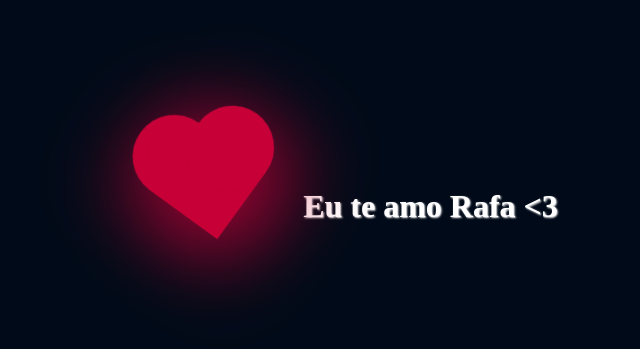
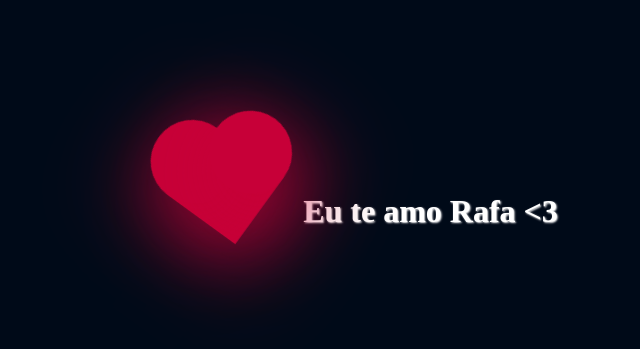
Before and after one commit to RuanPedroCruz/projeto-heart, a plain HTML site: page index.html in a window 1280 px wide. Shown: the part 219-568 px from the top of the page, without its empty margins (267-907 px from the left). Drawn offline with Linux system fonts and the light colour scheme.

Commit message:
att de site

```diff
--- a/style.css
+++ b/style.css
@@ -1,8 +1,8 @@
 
 body{
     margin: 0;
-    padding: 0;
-    min-width: 300px;
+    padding: 5px;
+    min-width: 400px;
     min-height: 100vh;
     display: flex;
     align-items: center;
@@ -58,7 +58,7 @@ body{
 
 .texto{
     color: white;
-    padding: 20px;
+    padding: 2px;
     margin-left: 35px;
     margin-top: 50px;
     text-align: center;
```
